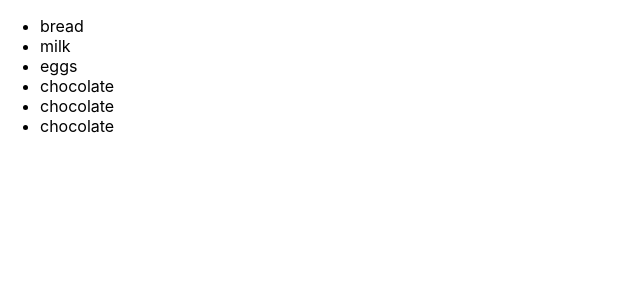
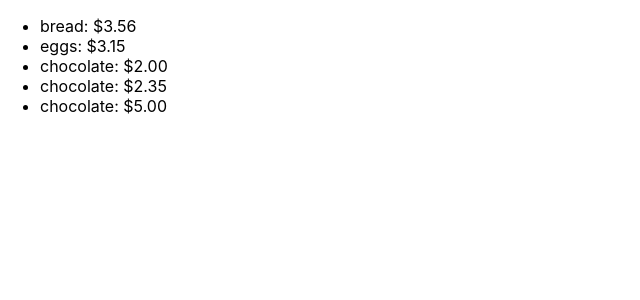
Before and after one commit to knaughton782/friendly-octo-fortnight, a React (Create React App) app: page / in a window 1280 px wide. Shown: the top 300 px of the page, without its empty margins (0-640 px from the left). Built offline with nearby package versions, Linux system fonts and the light colour scheme.

Commit message:
changed out the array that is mapped over to an array of objects, used toFixed for price

```diff
--- a/src/index.js
+++ b/src/index.js
@@ -8,14 +8,19 @@ import * as serviceWorker from './serviceWorker';
 //use the map function to render data from the array
 
 const App = props => {
-    // for loop to push items to new array
-    const items = ['bread', 'milk', 'eggs', 'chocolate', 'chocolate', 'chocolate'];
+    const items = [
+        { item: 'bread', price: 3.56},
+        { item: 'eggs', price: 3.15 },
+        { item: 'chocolate', price: 2},
+        { item: 'chocolate', price: 2.35 },
+        { item: 'chocolate', price: 5}
+    ];
 
     return <List items={items} />
 }
 
 const List = props => {
-    const listItems = props.items.map((item, index) => <li key={index}>{item}</li>);
+    const listItems = props.items.map((item, index) => <li key={index}>{item.item}: ${(item.price).toFixed(2)}</li>);
     return <ul>{listItems}</ul>
 }
 
```
